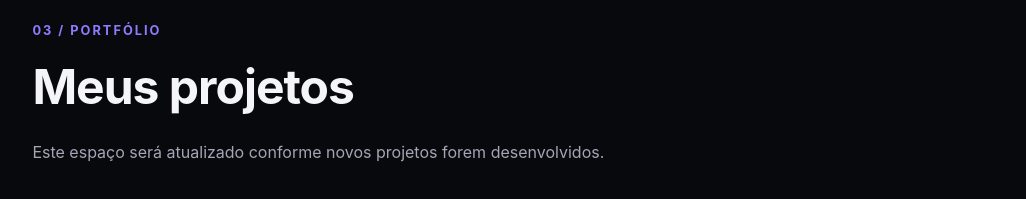
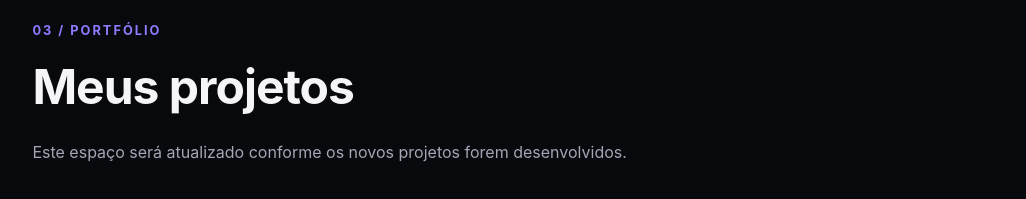
Before and after one commit to altivoajunior/site-altivo, a React (Vite) app: page / in a window 1280 px wide. Shown: the part 1580-1779 px from the top of the page, without its empty margins (70-1096 px from the left). Built offline with nearby package versions, Linux system fonts and the light colour scheme.

Commit message:
Atualizando projeto

```diff
--- a/src/App.jsx
+++ b/src/App.jsx
@@ -107,7 +107,7 @@ function App() {
         <h2>Meus projetos</h2>
 
         <p>
-          Este espaço será atualizado conforme novos projetos
+          Este espaço será atualizado conforme os novos projetos
           forem desenvolvidos.
         </p>
 
```
